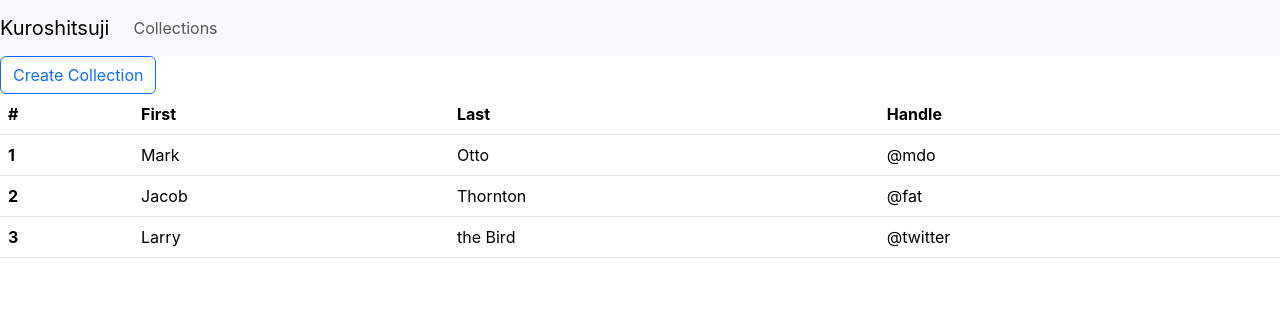
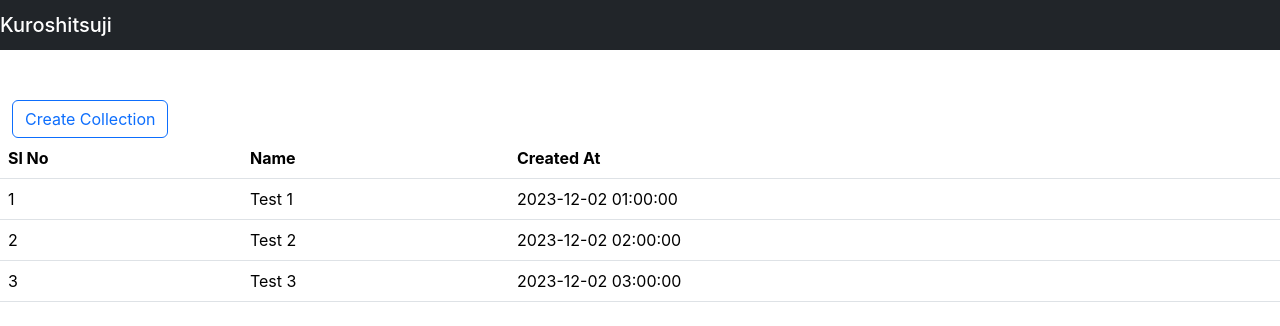
Before and after one commit to krishnamurthypranesh/kuroshitsuji, a React (Create React App) app in the folder frontend/: page / in a window 1280 px wide. Shown: the top 326 px of the page. Built offline with nearby package versions, Linux system fonts and the light colour scheme; sample sign-in values are in the browser's storage.

Commit message:
Add UI for listing collections

```diff
--- a/frontend/src/App.js
+++ b/frontend/src/App.js
@@ -1,8 +1,8 @@
 import { BrowserRouter, Navigate, Route, Routes } from 'react-router-dom';
 
-import Home from './home';
+import Home from './Home';
 
-import Login from './login';
+import Login from './Login';
 
 import Navbar from './navigation/Navigation';
 
@@ -35,12 +35,10 @@ function App() {
   }, [])
 
 
-  console.log("1. before running checkSession: ", loggedIn);
   checkSession();
-  console.log("2. after running checkSession: ", loggedIn);
 
   return (
-      <div className="App">
+      <div className="App container-fluid" id="main-container">
 
       {loggedIn && <Navbar />}
 
--- /dev/null
+++ b/frontend/src/Home.js
@@ -0,0 +1,105 @@
+import { React, useEffect, useState } from "react"
+
+import { useNavigate } from "react-router-dom";
+
+
+const Home = (props) => {
+    const [collectionsList, setCollectionsList] = useState({ records: [] });
+
+    useEffect(() => { listCollections() }, [])
+
+    const navigate = useNavigate();
+
+    const onCreateCollectionButtonClick = () => {
+        navigate("/collections/new");
+    }
+
+    async function listCollections() {
+        // const userToken = JSON.parse(localStorage.getItem("user")).token;
+
+        // const response = await fetch(
+        //     "http://localhost:8000/v1/journal/collections",
+        //     {
+        //         method: "GET",
+        //         headers: {
+        //             "Authorization": "Bearer " + userToken,
+        //             "Content-Type": "application/json",
+        //         }
+        //     }
+        // );
+
+        // if (!response.ok) {
+        //     console.log("error fetching data from server");
+        //     throw new Error("error fetching data from server");
+        // }
+
+        // const data = await response.json();
+
+        // setCollectionsList(data)
+
+        setCollectionsList({
+            records: [
+                {
+                    "name": "Test 1",
+                    "created_at": "2023-12-02 01:00:00",
+                },
+                {
+                    "name": "Test 2",
+                    "created_at": "2023-12-02 02:00:00",
+                },
+                {
+                    "name": "Test 3",
+                    "created_at": "2023-12-02 03:00:00",
+                },
+            ]
+        })
+    }
+
+    // the layout of this page is pretty simple
+    // load the collections table
+    // show a button above the collections table showing a place for adding new collections
+    // show a table listing all collections for this user account
+    const renderTable = () => {
+        const data = collectionsList;
+
+        const generateRow = (record, index) => {
+            return (
+                <tr>
+                    <td>{index + 1}</td>
+                    <td>{record.name}</td>
+                    <td>{record.created_at}</td>
+                </tr>
+            )
+        }
+
+        return (
+            <div>
+                <button type="button" className="btn btn-outline-primary" onClick={onCreateCollectionButtonClick}>Create Collection</button>
+
+                <div className="row justify-content-center">
+                    <table className="table table-responsive">
+                        <thead>
+                            <tr>
+                            <th scope="col">Sl No</th>
+                            <th scope="col">Name</th>
+                            <th scope="col">Created At</th>
+                            </tr>
+                        </thead>
+                        <tbody>
+                            {
+                                data.records.map((listValue, index) => {
+                                    return generateRow(listValue, index)
+                                })
+                            }
+                        </tbody>
+                    </table>
+                </div>
+            </div>
+        )
+    }
+
+    return renderTable()
+}
+
+
+export default Home
--- a/frontend/src/home.js
+++ /dev/null
@@ -1,62 +0,0 @@
-import React from "react"
-
-import { useNavigate } from "react-router-dom";
-
-import {deleteSession} from "./login";
-
-
-const Home = (props) => {
-
-    // this would be better if placed under the nav bar
-    const { loggedIn, setLoggedIn } = props
-
-    const navigate = useNavigate();
-
-    const onCreateCollectionButtonClick = () => {
-        navigate("/collections/new");
-    }
-
-    // the layout of this page is pretty simple
-    // load the collections table
-    // show a button above the collections table showing a place for adding new collections
-    // show a table listing all collections for this user account
-
-    return (
-        <div>
-            <button type="button" className="btn btn-outline-primary" onClick={onCreateCollectionButtonClick}>Create Collection</button>
-            <table className="table">
-                <thead>
-                    <tr>
-                    <th scope="col">#</th>
-                    <th scope="col">First</th>
-                    <th scope="col">Last</th>
-                    <th scope="col">Handle</th>
-                    </tr>
-                </thead>
-                <tbody>
-                    <tr>
-                    <th scope="row">1</th>
-                    <td>Mark</td>
-                    <td>Otto</td>
-                    <td>@mdo</td>
-                    </tr>
-                    <tr>
-                    <th scope="row">2</th>
-                    <td>Jacob</td>
-                    <td>Thornton</td>
-                    <td>@fat</td>
-                    </tr>
-                    <tr>
-                    <th scope="row">3</th>
-                    <td>Larry</td>
-                    <td>the Bird</td>
-                    <td>@twitter</td>
-                    </tr>
-                </tbody>
-            </table>
-        </div>
-    )
-}
-
-
-export default Home
--- a/frontend/src/index.css
+++ b/frontend/src/index.css
@@ -69,3 +69,7 @@ input[type="button"] {
     cursor: pointer;
 
 }
+
+#main-container {
+  padding-top: 100px;
+}
--- a/frontend/src/navigation/Navigation.js
+++ b/frontend/src/navigation/Navigation.js
@@ -2,32 +2,10 @@ import React from "react";
 
 const Navbar = () => {
   return (
-    <nav className="navbar navbar-expand-lg navbar-light bg-light">
-      <a className="navbar-brand" href="/">
+    <nav className="navbar navbar-dark navbar-expand-md fixed-top bg-dark">
+      <a className="navbar-brand mb-0 h1" href="/">
         Kuroshitsuji
       </a>
-      <button
-        className="navbar-toggler"
-        type="button"
-        data-toggle="collapse"
-        data-target="#navbarNavDropdown"
-        aria-controls="navbarNavDropdown"
-        aria-expanded="false"
-        aria-label="Toggle navigation"
-      >
-        <span className="navbar-toggler-icon"></span>
-      </button>
-
-      <div className="collapse navbar-collapse" id="navbarNavDropdown">
-        <ul className="navbar-nav">
-          <li className="nav-item active">
-            <a className="nav-link" href="/">
-              Collections
-            </a>
-          </li>
-        </ul>
-      </div>
-
     </nav>
   );
 };
```
Also changed, not shown: frontend/src/Login.js (renamed from frontend/src/login.js).
